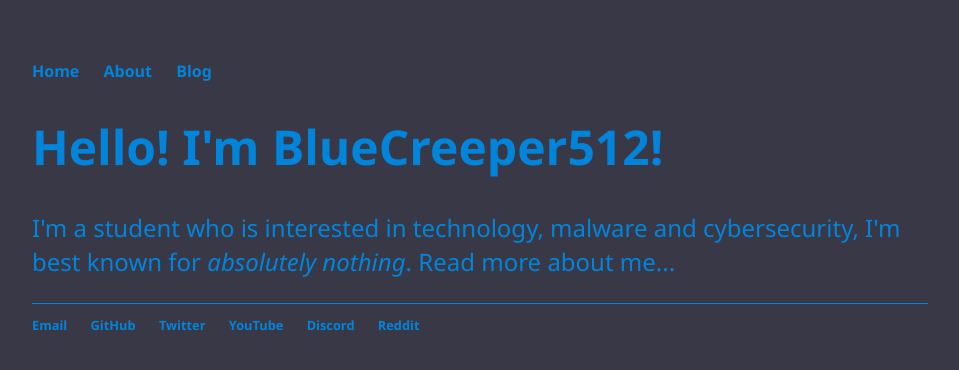
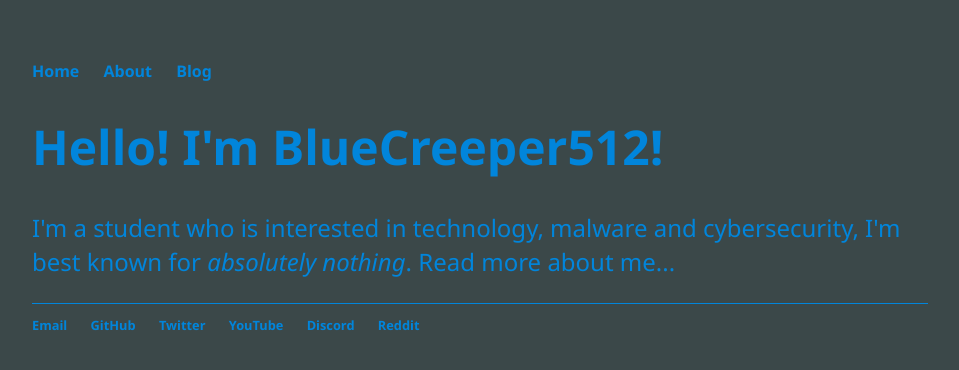
Before and after one commit to BlueCreeper512/website, a Jekyll site: the page built from index.html, in a window 1280 px wide. Shown: the top 370 px of the page, without its empty margins (160-1119 px from the left). Built offline with Jekyll 4.4.1, drawn with Linux system fonts in a browser that asks for light colours.

Commit message:
Adjusted background color... again...

```diff
--- a/css/main.css
+++ b/css/main.css
@@ -1,5 +1,5 @@
 body {
-    background-color: #383847;
+    background-color: #3B4849;
     margin: 60px auto;
     width: 70%;
 }
```
